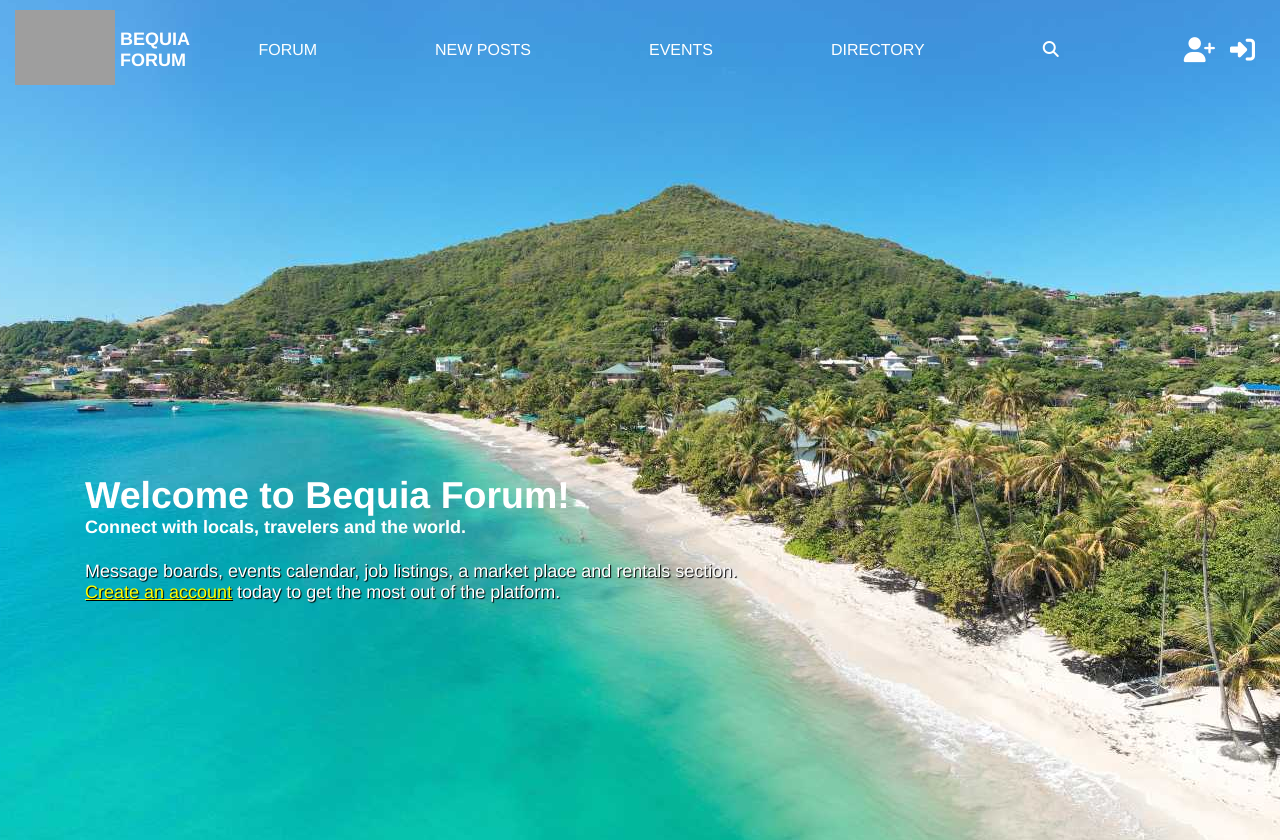
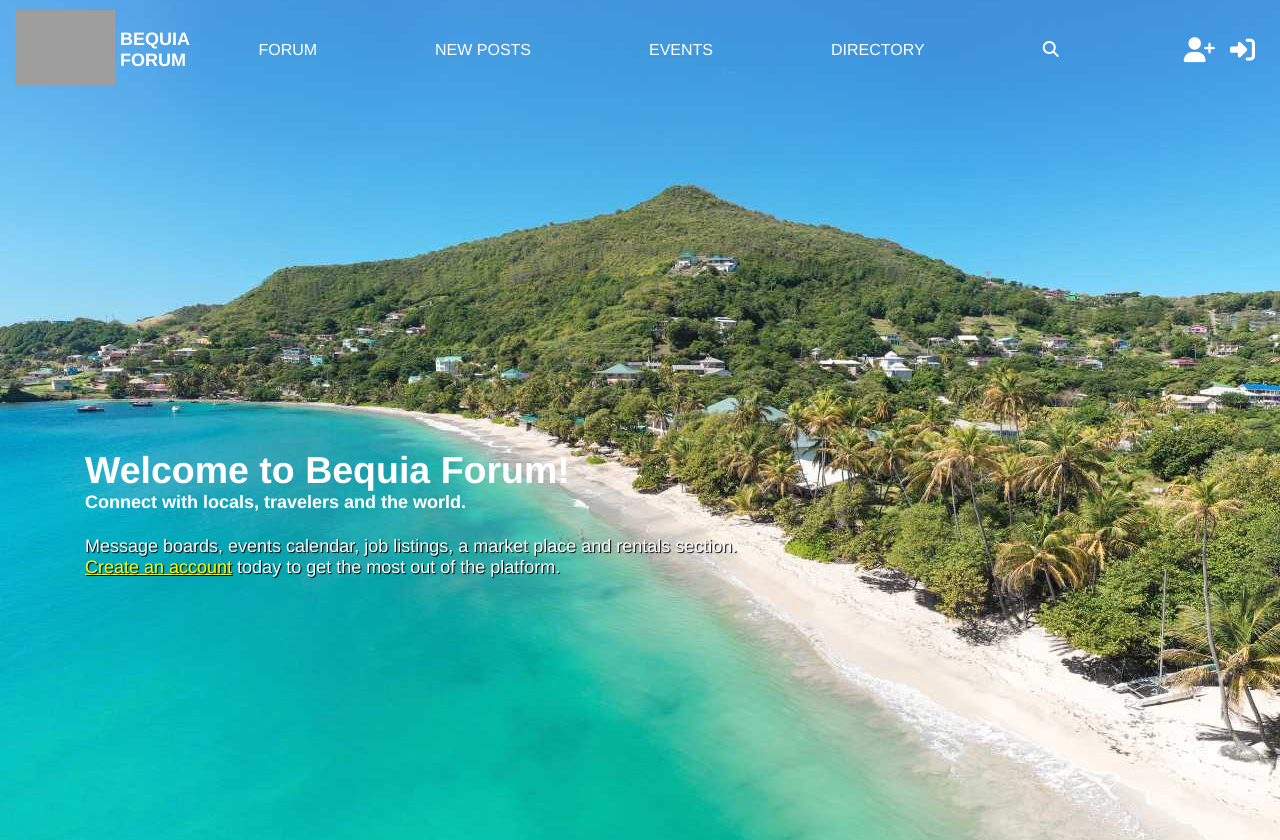
Before and after one commit to ryancarville/bequia-forum-app, a React (Create React App) app: page / in a window 1280 px wide. Shown: the top 840 px of the page. Built offline with nearby package versions, Linux system fonts and the light colour scheme; no server answers; grey boxes are pictures that could not be loaded.

Commit message:
css on landing page

```diff
--- a/src/components/LandingPage/LandingPage.css
+++ b/src/components/LandingPage/LandingPage.css
@@ -76,7 +76,7 @@
     flex-direction: column;
     justify-content: space-around;
     align-items: flex-start;
-    margin-top: 400px;
+    margin-top: 40%;
     margin-left: 50px;
     width: 75%;
     text-align: left;
```
